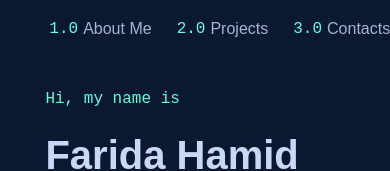
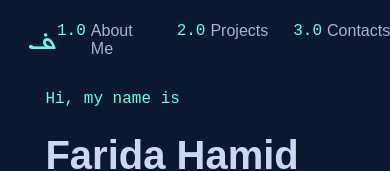
Before and after one commit to Farida-Hamid/Personal-Website, a React (Create React App) app: page / in a window 390 px wide. Shown: the top 171 px of the page. Built offline with nearby package versions, Linux system fonts and the light colour scheme.

Commit message:
Adjust structure of header

```diff
--- a/src/components/Header.js
+++ b/src/components/Header.js
@@ -9,10 +9,9 @@ const Header = () => {
   };
 
   return (
-    <nav className="header">
+    <header>
       <a href="/"><div className="logo">&#68316;</div></a>
-
-      <div className="nav">
+      <nav>
         <a
          onClick={() => scroll('.about')}
          className="header-list"
@@ -32,8 +31,8 @@ const Header = () => {
          >
          <div className="robotic">3.0</div>
          Contacts</a>
-      </div>
-    </nav>
+      </nav>
+    </header>
   )
 }
 
--- a/src/style/header.css
+++ b/src/style/header.css
@@ -1,4 +1,4 @@
-.header{
+header{
   color: var(--light-slate);
   display: flex;
   justify-content: space-between;
@@ -16,7 +16,11 @@
   gap: 5px;
 }
 
-.nav {
+.header-list:hover {
+  color: var(--green);
+}
+
+nav {
   display: flex;
   gap: 25px;
   scroll-behavior: smooth;
@@ -28,12 +32,37 @@
   font-size: xx-large;
 }
 
+.nav-btn {
+  cursor: pointer;
+  background: transparent;
+  border: none;
+  color: var(--light-slate);
+  font-size: larger;
+  visibility: hidden;
+}
+
+.nav-btn:hover {
+  color: var(--green);
+}
+
 @media (max-width: 500px){
-  .logo{
+  /* .logo{
     display: none;
+  } */
+
+  header {
+    padding: 5%;
   }
 
-  .header {
-    padding: 5%;
+  .nav-btn {
+    visibility: visible;
+  }
+
+  nav {
+    /* position: fixed; */
+    top: 0;
+    left: 0;
+    height: 100%;
+    width: 100%;
   }
 }
```
